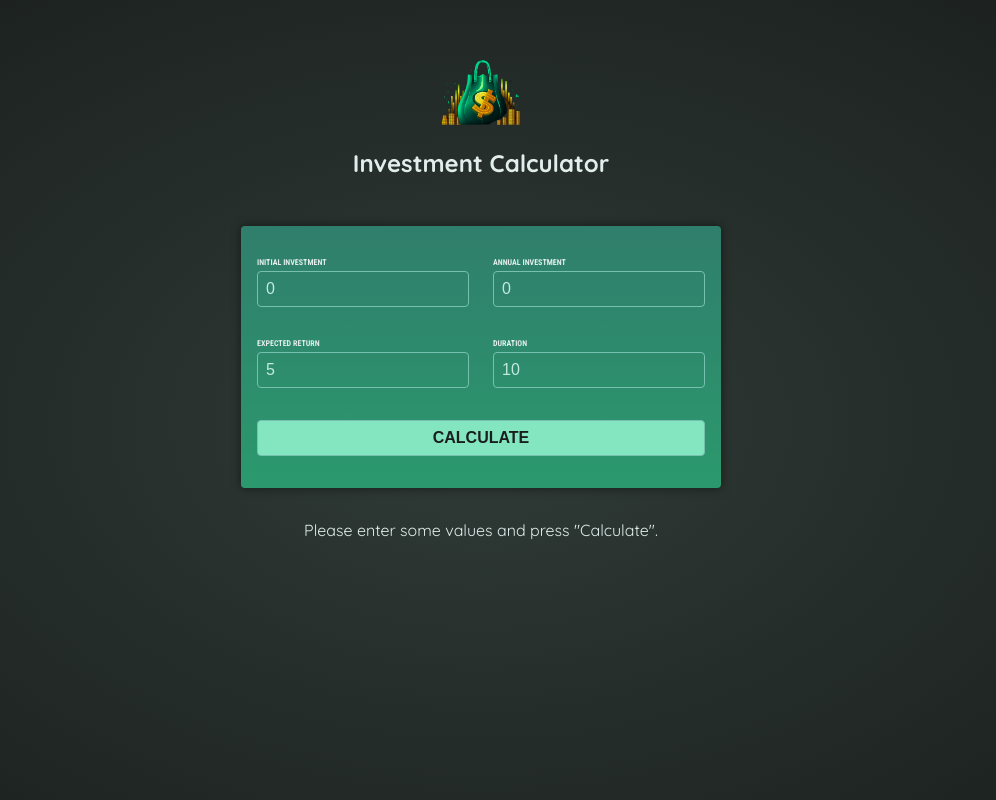
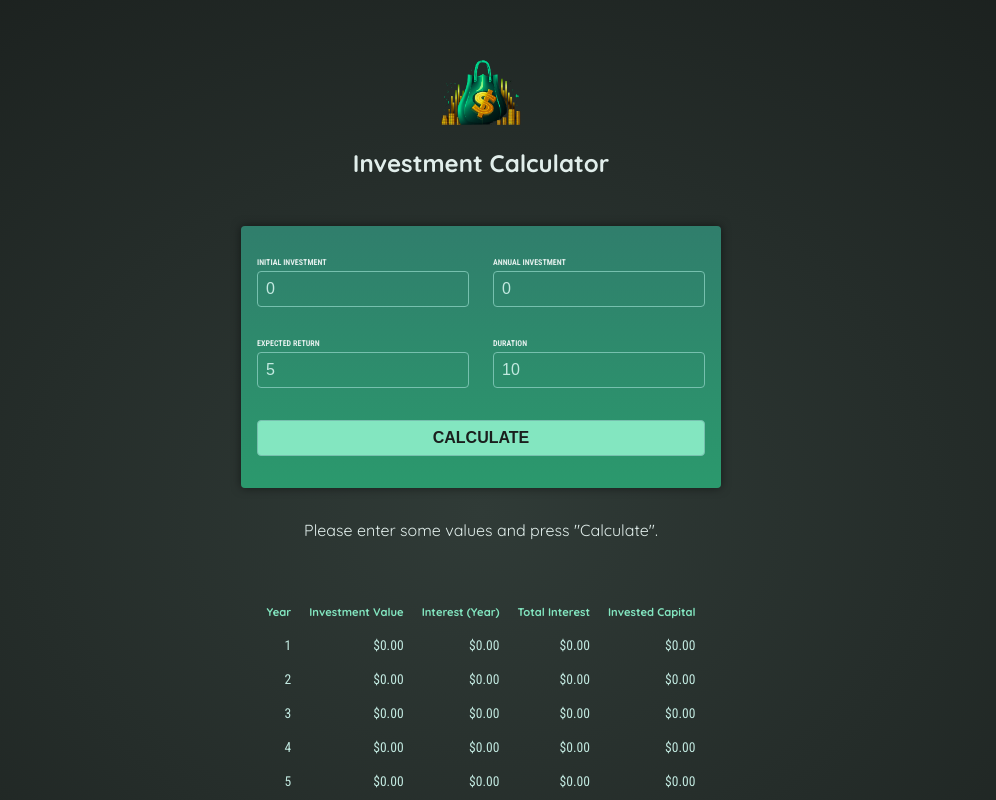
Before and after one commit to raseward14/investment-calculator, an Angular app: page / in a window 1280 px wide. Both pictures are taken after a click on the button "CALCULATE". Shown: the top 800 px of the page, without its empty margins (159-1155 px from the left). Built offline with nearby package versions, Linux system fonts and the light colour scheme.

Commit message:
completed investment results template

```diff
--- a/src/app/app.component.html
+++ b/src/app/app.component.html
@@ -1,2 +1,3 @@
 <app-header />
 <app-user-input (calculate)="onCalculateInvestmentResults($event)" />
+<app-investment-results [results]="resultsData" />
--- a/src/app/app.component.ts
+++ b/src/app/app.component.ts
@@ -43,7 +43,8 @@
       });
     }
 
-    console.log(annualData);
+    this.resultsData = annualData;
+    // console.log(annualData);
     //return annualData;
   }
 }
--- a/src/app/investment-results/investment-results.component.html
+++ b/src/app/investment-results/investment-results.component.html
@@ -1,3 +1,6 @@
+@if (!results) {
+<p class="center">Please enter some values and press "Calculate".</p>
+} @else {
 <table>
   <thead>
     <tr>
@@ -10,16 +13,15 @@
   </thead>
 
   <tbody>
-    @for (row of calculatedResults; track row.year) {
+    @for (result of results; track result.year) {
     <tr>
-      <td>{{ row.year }}</td>
-      <td>{{ row.valueEndOfYear | currency }}</td>
-      <td>{{ row.interest | currency }}</td>
-      <td>{{ row.totalInterest | currency }}</td>
-      <td>{{ row.totalAmountInvested | currency }}</td>
+      <td>{{ result.year }}</td>
+      <td>{{ result.valueEndOfYear | currency }}</td>
+      <td>{{ result.interest | currency }}</td>
+      <td>{{ result.totalInterest | currency }}</td>
+      <td>{{ result.totalAmountInvested | currency }}</td>
     </tr>
     }
   </tbody>
 </table>
-
-<p>Please enter some values and click Calculate.</p>
+}
```
